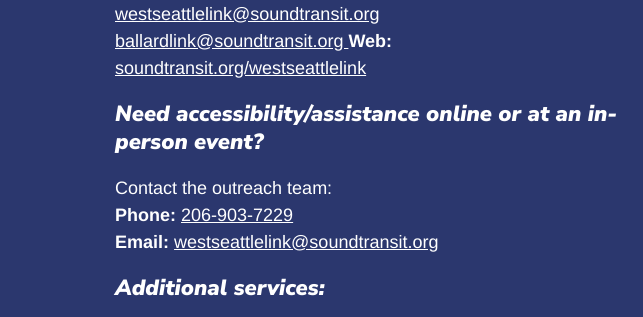
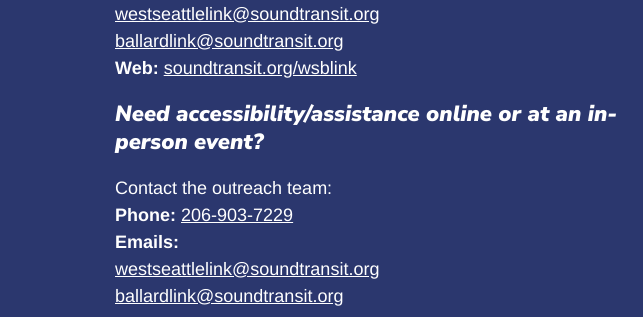
Before and after one commit to ihateerrors/wsble-landing-beta, a plain HTML site: page index.html in a window 1280 px wide. Shown: the part 2147-2464 px from the top of the page, 0-643 px from the left. Drawn offline with nearby package versions, Linux system fonts and the light colour scheme.

Commit message:
change email and web addresses

```diff
--- a/index.html
+++ b/index.html
@@ -362,20 +362,20 @@ title="Preferred alternatives indicate a preference among alternatives but is no
           <p>
             Sound Transit Community Outreach <br />
             <b>Phone:</b>
-            <a href="tel:2069037229 ">206-903-7229 </a>
+            <a href="tel:2069037229">206-903-7229 </a>
             <br />
             <b>Emails:</b><br>
             <a href="mailto:westseattlelink@soundtransit.org">westseattlelink@soundtransit.org
             </a>
             <br />
-            <a href="mailto:westseattlelink@soundtransit.org">ballardlink@soundtransit.org
-            </a>
+            <a href="mailto:ballardlink@soundtransit.org">ballardlink@soundtransit.org</a><br>
             <b>Web:</b>
-            <a href="https://www.soundtransit.org/system-expansion/west-seattle-ballard-link-extensions" target="_blank">soundtransit.org/westseattlelink</a>
+            <a href="https://www.soundtransit.org/system-expansion/west-seattle-ballard-link-extensions" target="_blank">soundtransit.org/wsblink</a>
           </p>
 
           <h2 id="contact-us" style="font-size: 22px;">Need accessibility/assistance online or at an in-person event?</h2>
-          <p>Contact the outreach team:<br><strong>Phone:</strong> <a href="tel:2069037229">206-903-7229</a><br><strong>Email:</strong> <a href="mailto:westseattlelink@soundtransit.org">westseattlelink@soundtransit.org</a></p>
+          <p>Contact the outreach team:<br><strong>Phone:</strong> <a href="tel:2069037229">206-903-7229</a><br><strong>Emails:</strong><br> <a href="mailto:westseattlelink@soundtransit.org">westseattlelink@soundtransit.org</a><br>
+            <a href="mailto:ballardlink@soundtransit.org">ballardlink@soundtransit.org</a></p>
           <h2 id="contact-us" style="font-size: 22px;">Additional services:</h2>
           <p>General Rider Inquiries:<br><strong>Phone:</strong> <a href="tel:18888896368">1-888-889-6368</a>, TTY Relay 711 <br><strong>Email:</strong> <a href="mailto:main@soundtransit.org">main@soundtransit.org</a> <br>Monday - Friday, 7 a.m. to 7 p.m.</p>
         </div>
```
